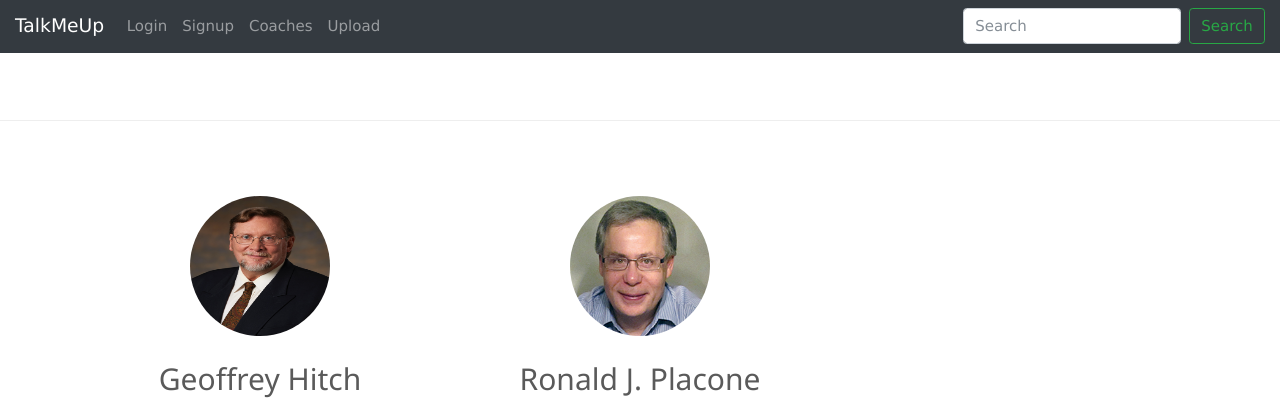
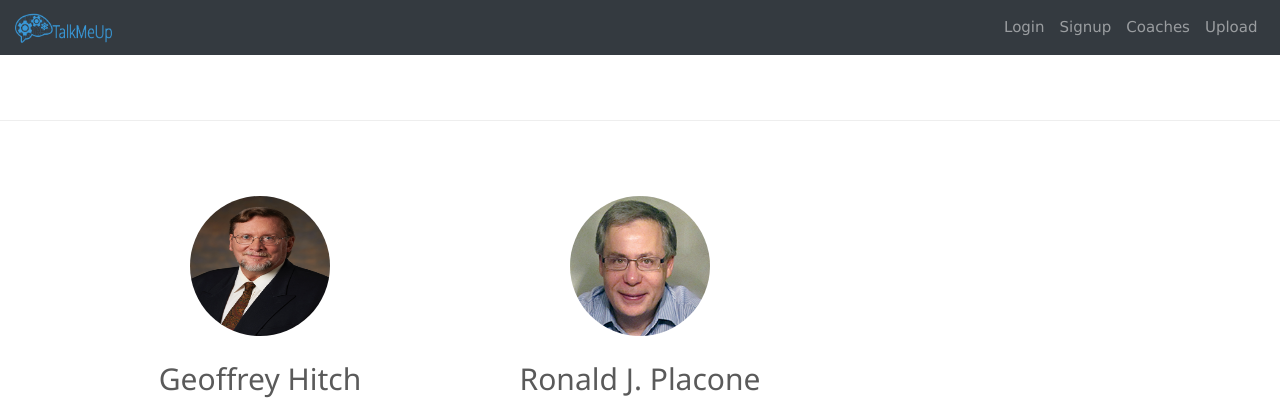
Before and after one commit to pyshawon/talkmeup, a Django app: page /coach/ in a window 1280 px wide. Shown: the top 420 px of the page. Run offline with Django 3.2, Linux system fonts and the light colour scheme; data comes from the database, SQL or seed files in the repository; some libraries are stand-ins or nearby versions.

Commit message:
add logo.

```diff
--- a/talkmeup/templates/base.html
+++ b/talkmeup/templates/base.html
@@ -24,7 +24,7 @@
 
     <header>
       <nav class="navbar navbar-expand-md navbar-dark fixed-top bg-dark">
-        <a class="navbar-brand" href="{% url 'home' %}">TalkMeUp</a>
+        <a class="navbar-brand" href="{% url 'home' %}"><img src="{% static 'icon/logo.png' %}" class="img-fluid" width="10%" height="auto"></a>
         <button class="navbar-toggler" type="button" data-toggle="collapse" data-target="#navbarCollapse" aria-controls="navbarCollapse" aria-expanded="false" aria-label="Toggle navigation">
           <span class="navbar-toggler-icon"></span>
         </button>
@@ -52,10 +52,6 @@
               <a class="nav-link" href="{% url 'uploads:upload' %}">Upload</a>
             </li>
           </ul>
-          <form class="form-inline mt-2 mt-md-0">
-            <input class="form-control mr-sm-2" type="text" placeholder="Search" aria-label="Search">
-            <button class="btn btn-outline-success my-2 my-sm-0" type="submit">Search</button>
-          </form>
         </div>
       </nav>
     </header>
```
Also changed, not shown: talkmeup/templates/home.html (+27 -15 lines), talkmeup/static/icon/brain-logo.jpg (added), talkmeup/static/icon/logo-dark.png (added), talkmeup/static/icon/logo.png (added).
